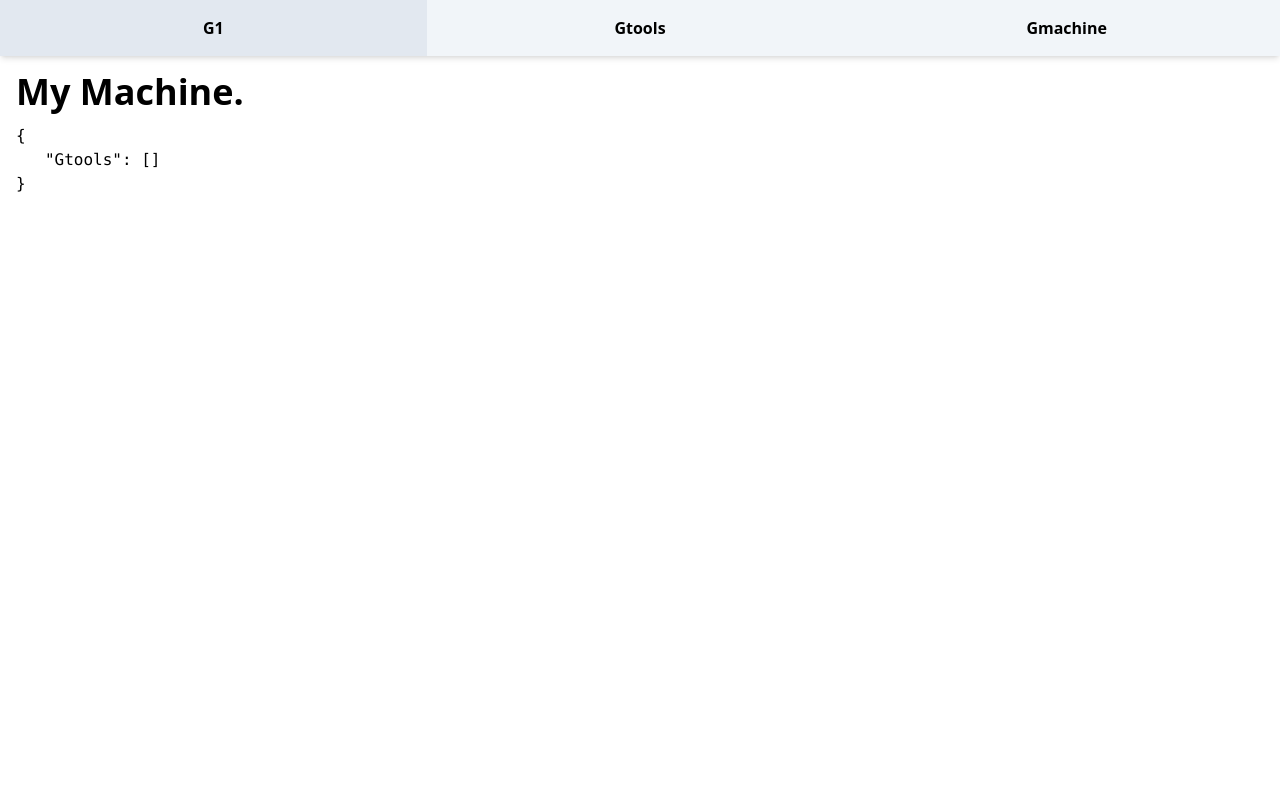
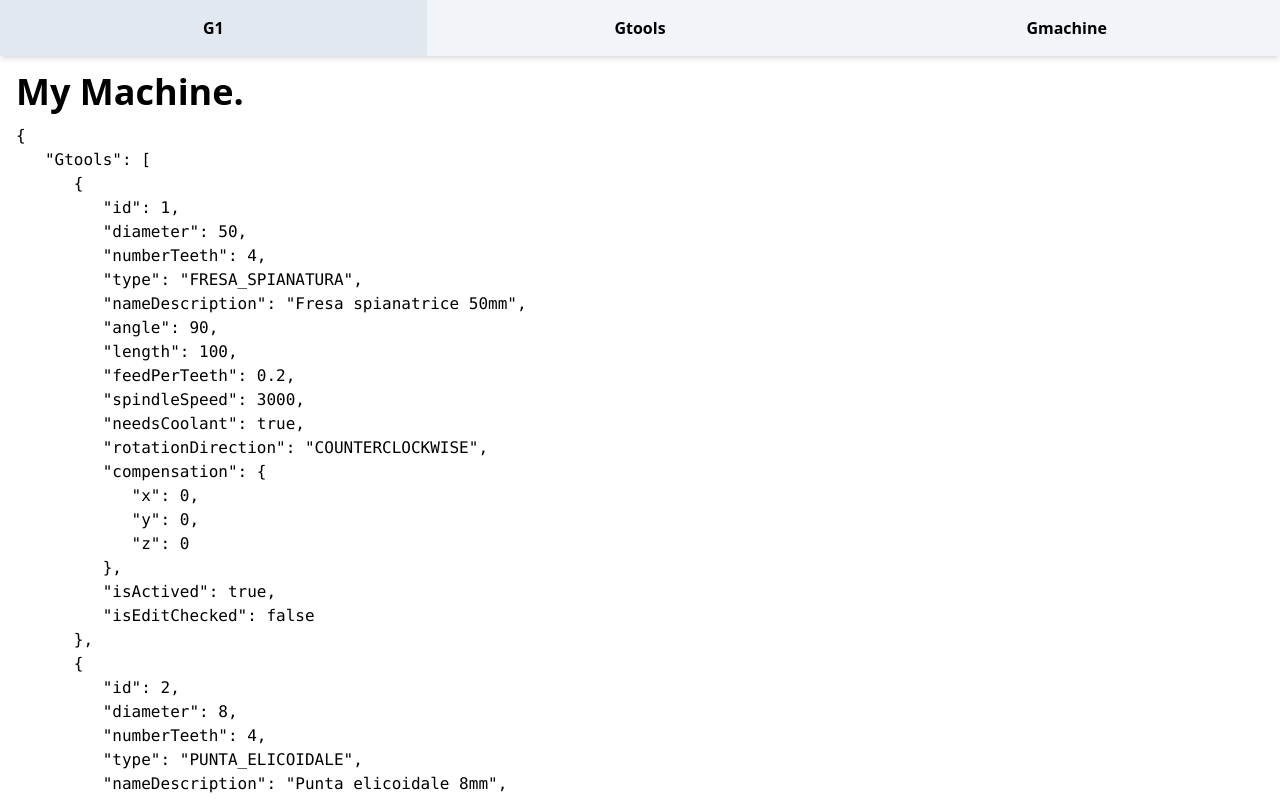
Before and after one commit to Laaouatni/Gcnc.svelte, a SvelteKit app in the folder gcnc/: page /devDemo/Gmachine in a window 1280 px wide. Built offline with nearby package versions, Linux system fonts and the light colour scheme.

Commit message:
gtools fake data for development changed directory

```diff
--- /dev/null
+++ b/gcnc/src/database/Gtools/GtoolsDevFakeData.js
@@ -0,0 +1,162 @@
+export default [
+  {
+    id: 1,
+    diameter: 50,
+    numberTeeth: 4,
+    type: "FRESA_SPIANATURA",
+    nameDescription: "Fresa spianatrice 50mm",
+    angle: 90,
+    length: 100,
+    feedPerTeeth: 0.2,
+    spindleSpeed: 3000,
+    needsCoolant: true,
+    rotationDirection: "COUNTERCLOCKWISE",
+    compensation: {
+      x: 0,
+      y: 0,
+      z: 0,
+    },
+    isActived: true,
+    isEditChecked: false,
+  },
+  {
+    id: 2,
+    diameter: 8,
+    numberTeeth: 4,
+    type: "PUNTA_ELICOIDALE",
+    nameDescription: "Punta elicoidale 8mm",
+    angle: 118,
+    length: 60,
+    feedPerTeeth: 0.1,
+    spindleSpeed: 8000,
+    needsCoolant: false,
+    rotationDirection: "CLOCKWISE",
+    compensation: {
+      x: 0,
+      y: 0,
+      z: 0,
+    },
+    isActived: false,
+    isEditChecked: false,
+  },
+  {
+    id: 3,
+    diameter: 10,
+    numberTeeth: 2,
+    type: "MASCHIATORE",
+    nameDescription: "Maschiatura M10",
+    angle: 90,
+    length: 60,
+    feedPerTeeth: 0.01,
+    spindleSpeed: 1500,
+    needsCoolant: true,
+    rotationDirection: "CLOCKWISE",
+    compensation: {
+      x: 0,
+      y: 0,
+      z: 0,
+    },
+    isActived: false,
+    isEditChecked: false,
+  },
+  {
+    id: 4,
+    diameter: 20,
+    numberTeeth: 4,
+    type: "FRESA_SPIANATURA",
+    nameDescription: "Fresa spianatrice 20mm",
+    angle: 90,
+    length: 60,
+    feedPerTeeth: 0.1,
+    spindleSpeed: 5000,
+    needsCoolant: true,
+    rotationDirection: "CLOCKWISE",
+    compensation: {
+      x: 0,
+      y: 0,
+      z: 0,
+    },
+    isActived: false,
+    isEditChecked: false,
+  },
+  {
+    id: 5,
+    diameter: 3,
+    numberTeeth: 2,
+    type: "PUNTA_ELICOIDALE",
+    nameDescription: "Punta elicoidale 3mm",
+    angle: 130,
+    length: 30,
+    feedPerTeeth: 0.05,
+    spindleSpeed: 12000,
+    needsCoolant: false,
+    rotationDirection: "COUNTERCLOCKWISE",
+    compensation: {
+      x: 0,
+      y: 0,
+      z: 0,
+    },
+    isActived: false,
+    isEditChecked: false,
+  },
+  {
+    id: 6,
+    diameter: 12,
+    numberTeeth: 4,
+    type: "FRESA_SPIANATURA",
+    nameDescription: "Fresa spianatrice 12mm",
+    angle: 90,
+    length: 40,
+    feedPerTeeth: 0.15,
+    spindleSpeed: 4000,
+    needsCoolant: true,
+    rotationDirection: "CLOCKWISE",
+    compensation: {
+      x: 0,
+      y: 0,
+      z: 0,
+    },
+    isActived: false,
+    isEditChecked: false,
+  },
+  {
+    id: 7,
+    diameter: 5,
+    numberTeeth: 2,
+    type: "PUNTA_ELICOIDALE",
+    nameDescription: "Punta elicoidale 5mm",
+    angle: 118,
+    length: 40,
+    feedPerTeeth: 0.08,
+    spindleSpeed: 10000,
+    needsCoolant: true,
+    rotationDirection: "COUNTERCLOCKWISE",
+    compensation: {
+      x: 0,
+      y: 0,
+      z: 0,
+    },
+    isActived: false,
+    isEditChecked: false,
+  },
+  {
+    id: 8,
+    diameter: 8,
+    numberTeeth: 4,
+    type: "FRESA_SPIANATURA",
+    nameDescription: "Fresa spianatrice 8mm",
+    angle: 90,
+    length: 30,
+    feedPerTeeth: 0.05,
+    spindleSpeed: 6000,
+    needsCoolant: false,
+    rotationDirection: "CLOCKWISE",
+    compensation: {
+      x: 0,
+      y: 0,
+      z: 0,
+    },
+    isActived: false,
+    isEditChecked: false,
+  },
+];
--- a/gcnc/src/database/Gtools/GtoolsStore.ts
+++ b/gcnc/src/database/Gtools/GtoolsStore.ts
@@ -1,6 +1,7 @@
 import { writable } from "svelte/store";
 import type GtoolInterface from "./GtoolInterface";
+import GtoolsDevFakeData from "./GtoolsDevFakeData.js";
 
-const GtoolsStore = writable<GtoolInterface[]>([]);
+const GtoolsStore = writable<GtoolInterface[]>(GtoolsDevFakeData);
 
 export default GtoolsStore;
```
